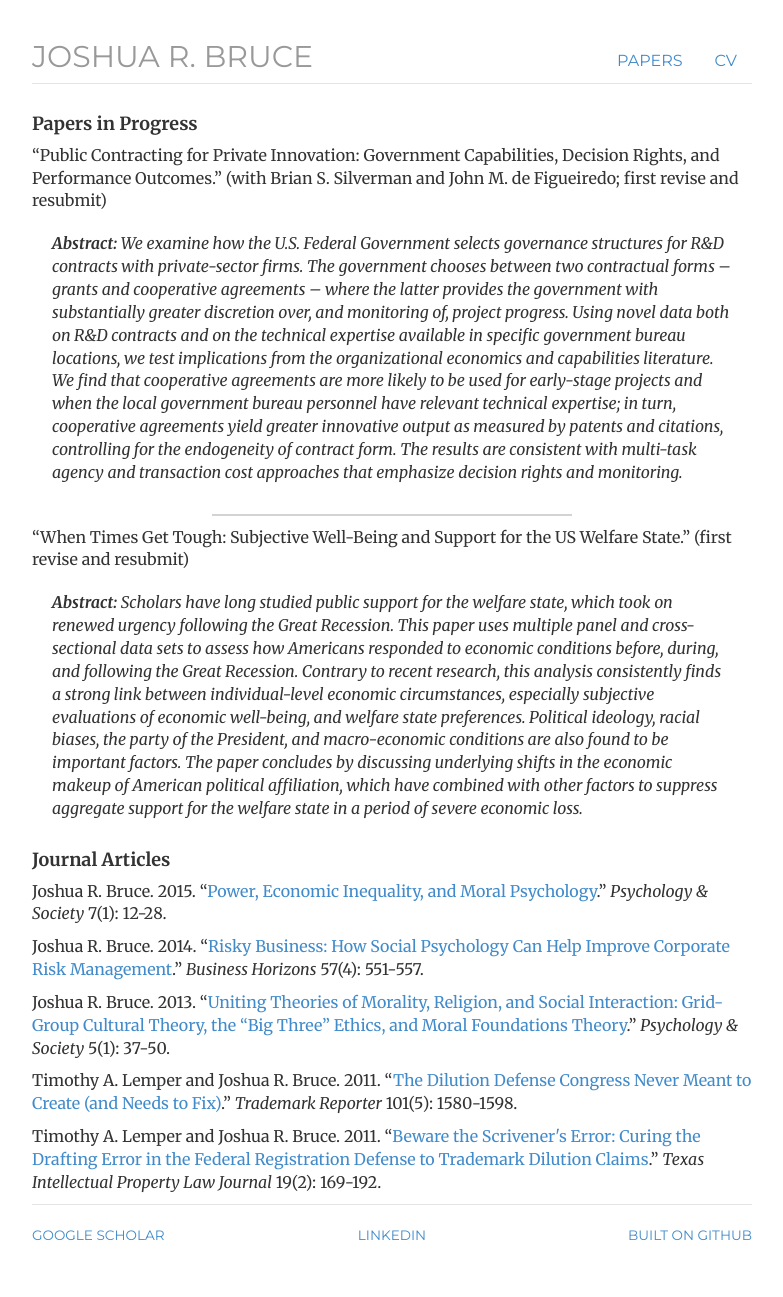
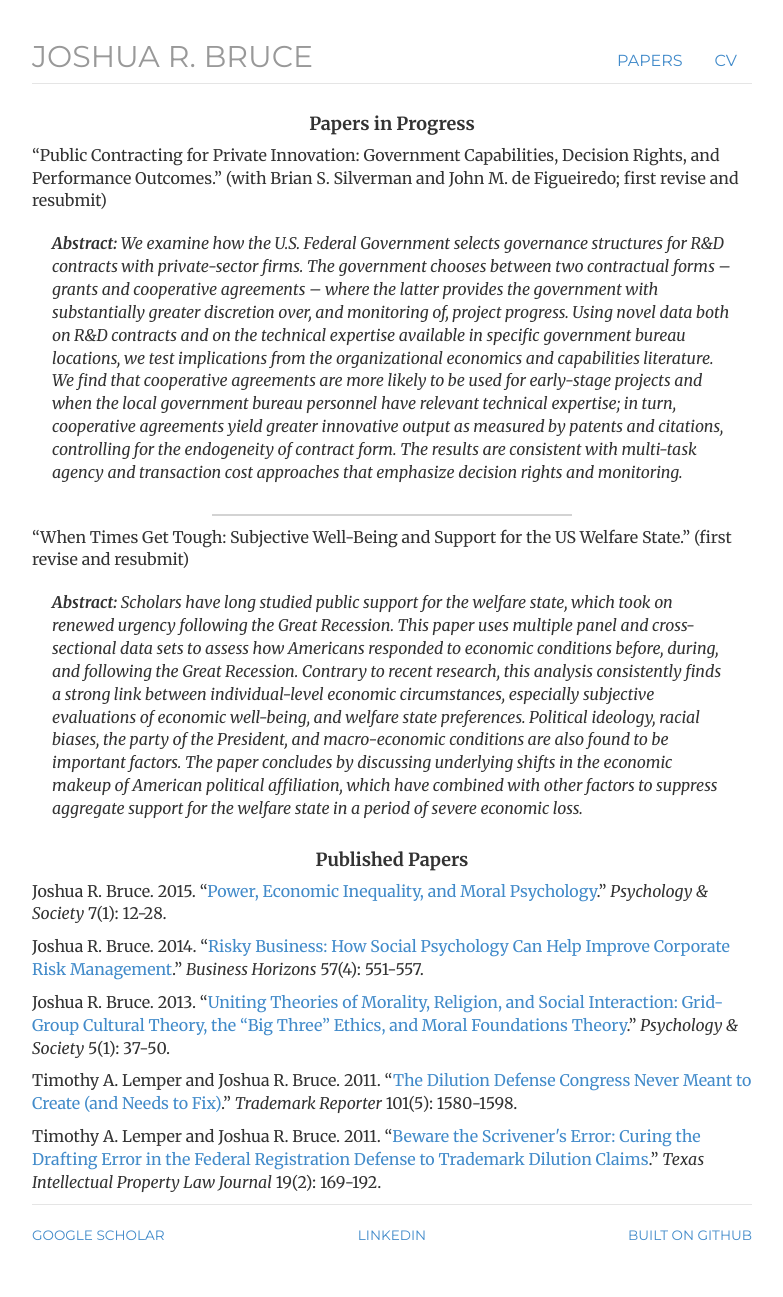
Before and after one commit to joshuarbruce/joshuarbruce.github.io, a Jekyll site: the page built from papers/index.html, in a window 1280 px wide. Shown: the whole page, without its empty margins (248-1031 px from the left). Built offline with Jekyll 4.4.1, drawn with Linux system fonts in a browser that asks for light colours; nearby versions of some CDN libraries.

Commit message:
Update index.html

```diff
--- a/papers/index.html
+++ b/papers/index.html
@@ -6,15 +6,15 @@ description: list of Joshua R. Bruce's papers, published and in various states o
 
 <div>
 
-  <h4><b>Papers in Progress</b></h4>
+	<center><h4><b>Papers in Progress</b></h4></center>
 
   	<p>&ldquo;Public Contracting for Private Innovation: Government Capabilities, Decision Rights, and Performance Outcomes.&rdquo; (with Brian S. Silverman and John M. de Figueiredo; first revise and resubmit)</p>
 		<blockquote style="border-left:none"><i><b>Abstract: </b>We examine how the U.S. Federal Government selects governance structures for R&D contracts with private-sector firms. The government chooses between two contractual forms – grants and cooperative agreements – where the latter provides the government with substantially greater discretion over, and monitoring of, project progress. Using novel data both on R&D contracts and on the technical expertise available in specific government bureau locations, we test implications from the organizational economics and capabilities literature. We find that cooperative agreements are more likely to be used for early-stage projects and when the local government bureau personnel have relevant technical expertise; in turn, cooperative agreements yield greater innovative output as measured by patents and citations, controlling for the endogeneity of contract form. The results are consistent with multi-task agency and transaction cost approaches that emphasize decision rights and monitoring.</i></blockquote>
-			<center><div style="height: 2px; background-color:lightgrey; width:50%; margin-top: 10px; margin-bottom: 10px"></div></center>
+	<p><center><div style="height: 2px; background-color:lightgrey; width:50%; margin-top: 10px; margin-bottom: 10px"></div></center></p>
 	<p>&ldquo;When Times Get Tough: Subjective Well-Being and Support for the US Welfare State.&rdquo; (first revise and resubmit)</p>
 		<blockquote style="border-left:none"><i><b>Abstract: </b>Scholars have long studied public support for the welfare state, which took on renewed urgency following the Great Recession. This paper uses multiple panel and cross-sectional data sets to assess how Americans responded to economic conditions before, during, and following the Great Recession. Contrary to recent research, this analysis consistently finds a strong link between individual-level economic circumstances, especially subjective evaluations of economic well-being, and welfare state preferences. Political ideology, racial biases, the party of the President, and macro-economic conditions are also found to be important factors. The paper concludes by discussing underlying shifts in the economic makeup of American political affiliation, which have combined with other factors to suppress aggregate support for the welfare state in a period of severe economic loss.</i></blockquote>
 
-	<h4><b>Journal Articles</b></h4>
+	<center><h4><b>Published Papers</b></h4></center>
 
 	<p>Joshua R. Bruce. 2015. &ldquo;<a href="https://www.academia.edu/10452970/Power_Economic_Inequality_and_Moral_Psychology" target="_blank">Power, Economic Inequality, and Moral Psychology</a>.&rdquo; <i>Psychology & Society</i> 7(1): 12-28.</p>
 	<p>Joshua R. Bruce. 2014. &ldquo;<a href="https://www.academia.edu/6032323/Risky_Business_How_Social_Psychology_Can_Help_Improve_Corporate_Risk_Management" target="_blank">Risky Business: How Social Psychology Can Help Improve Corporate Risk Management</a>.&rdquo; <i>Business Horizons</i> 57(4): 551-557.</p>
```
